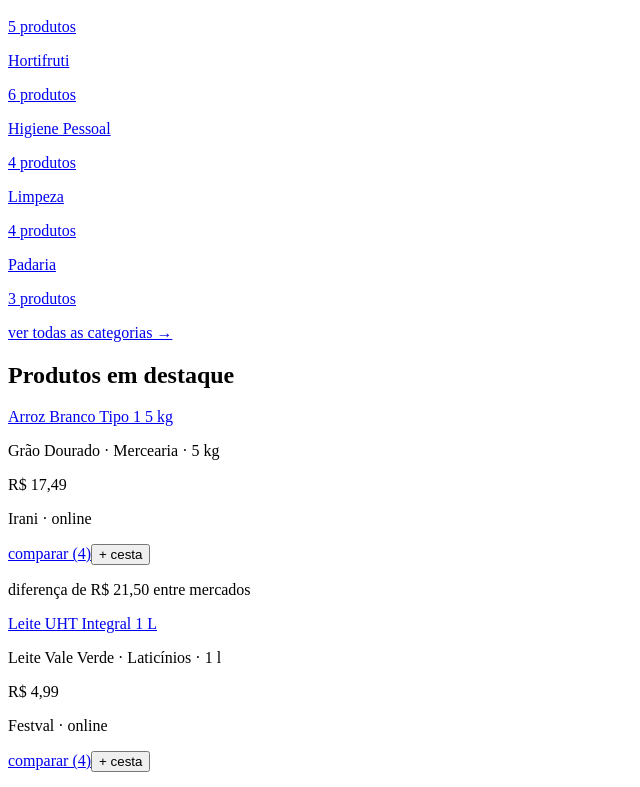
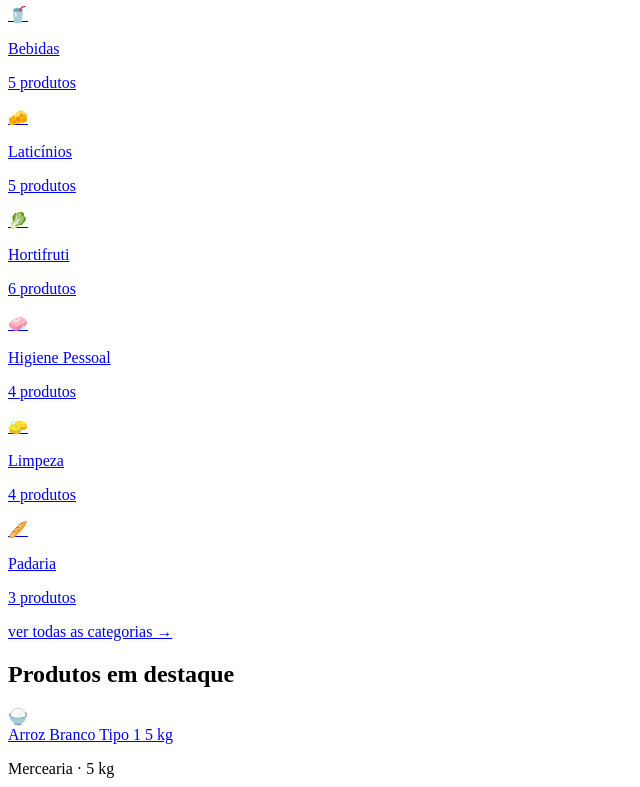
Before and after one commit to sergiomeyer23/Mercavel, a React (Vite) app: page / in a window 1280 px wide. Shown: the part 1865-2652 px from the top of the page, without its empty margins (0-640 px from the left). Built offline with nearby package versions, Linux system fonts and the light colour scheme; the HTML template or start-up script is replaced by a standard one.

Commit message:
visual: ícones de comida nos produtos e categorias, hero e cards mais vivos

```diff
--- /dev/null
+++ b/src/components/IconeComida.tsx
@@ -0,0 +1,17 @@
+// quadradinho colorido com o emoji do produto ou da categoria
+const tamanhos = {
+  sm: 'h-8 w-8 rounded-lg text-base',
+  md: 'h-11 w-11 rounded-xl text-2xl',
+  lg: 'h-16 w-16 rounded-2xl text-4xl',
+}
+
+export default function IconeComida({ emoji, tamanho = 'md' }: { emoji: string; tamanho?: keyof typeof tamanhos }) {
+  return (
+    <span
+      aria-hidden="true"
+      className={`inline-flex shrink-0 select-none items-center justify-center bg-gradient-to-br from-marca-50 to-marca-100 ring-1 ring-marca-200/70 ${tamanhos[tamanho]}`}
+    >
+      {emoji}
+    </span>
+  )
+}
--- a/src/components/Layout.tsx
+++ b/src/components/Layout.tsx
@@ -42,7 +42,7 @@
   const { qtdItens } = useCesta()
 
   return (
-    <div className="flex min-h-screen flex-col bg-gray-50">
+    <div className="flex min-h-screen flex-col bg-gray-50 bg-[radial-gradient(circle_at_1px_1px,theme(colors.marca.200/0.45)_1px,transparent_0)] [background-size:22px_22px]">
       <header className="sticky top-0 z-40 border-b border-gray-200 bg-white">
         <div className="mx-auto flex h-14 max-w-5xl items-center gap-3 px-4">
           <Link to="/" aria-label="página inicial">
--- a/src/components/ProductCard.tsx
+++ b/src/components/ProductCard.tsx
@@ -3,6 +3,8 @@
 import type { Product } from '../types'
 import { acharMarket, brl, nomeDoPreco, precosDoProduto } from '../utils'
 import AddToBasket from './AddToBasket'
+import IconeComida from './IconeComida'
+import { emojiDoProduto } from '../emoji'
 
 export default function ProductCard({ produto }: { produto: Product }) {
   const precos = precosDoProduto(produto.id)
@@ -11,13 +13,18 @@
   const categoria = categories.find((c) => c.id === produto.categoryId)
 
   return (
-    <div className="flex h-full flex-col rounded-xl border border-gray-200 bg-white p-4">
-      <Link to={`/produto/${produto.id}`} className="text-sm font-semibold text-gray-900 hover:text-marca-700">
-        {produto.name}
-      </Link>
-      <p className="mt-0.5 text-xs text-gray-400">
-        {produto.brand} · {categoria?.name} · {produto.unit}
-      </p>
+    <div className="flex h-full flex-col rounded-2xl border border-gray-200 bg-white p-4 shadow-sm transition hover:-translate-y-0.5 hover:border-marca-300 hover:shadow-md">
+      <div className="flex items-start gap-3">
+        <IconeComida emoji={emojiDoProduto(produto.id, produto.categoryId)} />
+        <div className="min-w-0">
+          <Link to={`/produto/${produto.id}`} className="text-sm font-semibold text-gray-900 hover:text-marca-700">
+            {produto.name}
+          </Link>
+          <p className="mt-0.5 text-xs text-gray-400">
+            {categoria?.name} · {produto.unit}
+          </p>
+        </div>
+      </div>
 
       <div className="mt-3 flex flex-1 items-end justify-between gap-2">
         <div>
--- /dev/null
+++ b/src/emoji.ts
@@ -0,0 +1,75 @@
+// ícone de comida de cada produto e de cada categoria (o catálogo é pequeno, então fica tudo aqui)
+const porProduto: Record<string, string> = {
+  'arroz-tipo1-5kg': '🍚',
+  'feijao-carioca-1kg': '🫘',
+  'cafe-torrado-500g': '☕',
+  'acucar-refinado-1kg': '🍬',
+  'farinha-trigo-1kg': '🌾',
+  'oleo-soja-900ml': '🫒',
+  'macarrao-espaguete-500g': '🍝',
+  'molho-tomate-340g': '🍅',
+  'milho-verde-lata': '🌽',
+  'atum-ralado-lata': '🐟',
+  'leite-uht-integral-1l': '🥛',
+  'queijo-mussarela-kg': '🧀',
+  'manteiga-200g': '🧈',
+  'requeijao-200g': '🥣',
+  'iogurte-natural-170g': '🥣',
+  'ovo-branco-dz': '🥚',
+  'coxao-mole-kg': '🥩',
+  'picanha-kg': '🥩',
+  'file-peito-frango-kg': '🍗',
+  'coxa-sobrecoxa-kg': '🍗',
+  'linguica-toscana-kg': '🌭',
+  'refrigerante-cola-2l': '🥤',
+  'refrigerante-guarana-2l': '🥤',
+  'suco-laranja-1l': '🍊',
+  'agua-mineral-15l': '💧',
+  'cerveja-pilsen-350ml': '🍺',
+  'banana-prata-kg': '🍌',
+  'tomate-italiano-kg': '🍅',
+  'batata-inglesa-kg': '🥔',
+  'cebola-nacional-kg': '🧅',
+  'alface-crespa-un': '🥬',
+  'pao-frances-kg': '🥖',
+  'pao-forma-500g': '🍞',
+  'bolo-forma-400g': '🍰',
+  'pizza-congelada-460g': '🍕',
+  'sorvete-creme-2l': '🍨',
+  'batata-palito-congelada-2kg': '🍟',
+  'detergente-neutro-500ml': '🧽',
+  'sabao-po-1kg': '🧺',
+  'amaciante-2l': '🧴',
+  'desinfetante-2l': '🧹',
+  'papel-higienico-12un': '🧻',
+  'sabonete-85g': '🧼',
+  'creme-dental-90g': '🪥',
+  'shampoo-350ml': '🧴',
+  'racao-cao-adulto-3kg': '🐶',
+  'racao-gato-1kg': '🐱',
+  'pilha-aa-4un': '🔋',
+  'vela-comum-cx': '🕯️',
+}
+
+const porCategoria: Record<string, string> = {
+  'cat-mercearia': '🛒',
+  'cat-carnes': '🥩',
+  'cat-bebidas': '🥤',
+  'cat-laticinios': '🧀',
+  'cat-hortifruti': '🥬',
+  'cat-higiene': '🧼',
+  'cat-limpeza': '🧽',
+  'cat-padaria': '🥖',
+  'cat-congelados': '🍦',
+  'cat-alimentos': '🍽️',
+  'cat-pet': '🐾',
+  'cat-outros': '🛍️',
+}
+
+export function emojiDoProduto(produtoId: string, categoriaId?: string) {
+  return porProduto[produtoId] ?? (categoriaId ? emojiDaCategoria(categoriaId) : '🛒')
+}
+
+export function emojiDaCategoria(categoriaId: string) {
+  return porCategoria[categoriaId] ?? '🛒'
+}
--- a/src/pages/Categoria.tsx
+++ b/src/pages/Categoria.tsx
@@ -3,6 +3,8 @@
 import { categories, markets, prices, products } from '../data'
 import Chip from '../components/Chip'
 import ProductCard from '../components/ProductCard'
+import IconeComida from '../components/IconeComida'
+import { emojiDaCategoria } from '../emoji'
 import NaoEncontrada from './NaoEncontrada'
 import type { Price, Product } from '../types'
 import { brl, mediaValores, precosDoProduto } from '../utils'
@@ -74,9 +76,12 @@
         <span className="text-gray-600">{categoria.name}</span>
       </p>
 
-      <div>
-        <h1 className="text-xl font-bold text-gray-900">Preços de {categoria.name.toLowerCase()} em Cascavel</h1>
-        <p className="mt-1 text-sm text-gray-500">{categoria.description}</p>
+      <div className="flex items-center gap-4">
+        <IconeComida emoji={emojiDaCategoria(categoria.id)} tamanho="lg" />
+        <div>
+          <h1 className="text-xl font-bold text-gray-900">Preços de {categoria.name.toLowerCase()} em Cascavel</h1>
+          <p className="mt-1 text-sm text-gray-500">{categoria.description}</p>
+        </div>
       </div>
 
       <div className="overflow-x-auto rounded-xl border border-gray-200 bg-white">
--- a/src/pages/Home.tsx
+++ b/src/pages/Home.tsx
@@ -4,6 +4,8 @@
 import { categories, markets, prices, products } from '../data'
 import MarketLogo from '../components/MarketLogo'
 import ProductCard from '../components/ProductCard'
+import IconeComida from '../components/IconeComida'
+import { emojiDaCategoria } from '../emoji'
 import { brl, caminhoDaBusca, mediaValores } from '../utils'
 
 const destaques = [
@@ -45,7 +47,17 @@
 
   return (
     <div className="space-y-8">
-      <section className="rounded-2xl bg-marca-700 px-6 py-10 text-white">
+      <section className="relative overflow-hidden rounded-3xl bg-gradient-to-br from-marca-700 via-marca-700 to-marca-600 px-6 py-10 text-white sm:px-10 sm:py-12">
+        <div aria-hidden="true" className="pointer-events-none absolute -right-4 top-2 hidden select-none text-6xl leading-none opacity-90 sm:block">
+          <span className="absolute -top-1 right-44 rotate-[-12deg] text-5xl">🍅</span>
+          <span className="absolute right-6 top-6 rotate-[10deg] text-7xl">🛒</span>
+          <span className="absolute right-52 top-28 rotate-[8deg] text-5xl">🥖</span>
+          <span className="absolute right-24 top-36 rotate-[-8deg] text-6xl">🧀</span>
+          <span className="absolute right-2 top-44 rotate-[14deg] text-5xl">🥕</span>
+          <span className="absolute right-64 top-48 rotate-[-10deg] text-4xl">🍊</span>
+        </div>
+        <div aria-hidden="true" className="pointer-events-none absolute -bottom-16 -left-10 h-48 w-48 rounded-full bg-marca-500/30 blur-2xl" />
+        <div className="relative">
         <p className="text-xs font-semibold uppercase tracking-wider text-marca-200">
           protótipo · preços coletados nos sites dos mercados · Cascavel/PR
         </p>
@@ -71,6 +83,7 @@
           {markets.length} mercados cadastrados · {mercadosComPrecos.length} com preços · {products.length} produtos ·{' '}
           {prices.length} preços coletados
         </p>
+        </div>
       </section>
 
       <p className="rounded-lg bg-amber-50 px-4 py-2 text-xs text-amber-700">
@@ -87,10 +100,13 @@
               <Link
                 key={cat.id}
                 to={`/categoria/${cat.slug}`}
-                className="rounded-xl border border-gray-200 bg-white p-4 hover:border-marca-400"
+                className="flex items-center gap-3 rounded-2xl border border-gray-200 bg-white p-4 shadow-sm transition hover:-translate-y-0.5 hover:border-marca-300 hover:shadow-md"
               >
-                <p className="text-sm font-semibold text-gray-800">{cat.name}</p>
-                <p className="text-xs text-gray-400">{qtd} produtos</p>
+                <IconeComida emoji={emojiDaCategoria(cat.id)} />
+                <div>
+                  <p className="text-sm font-semibold text-gray-800">{cat.name}</p>
+                  <p className="text-xs text-gray-400">{qtd} produtos</p>
+                </div>
               </Link>
             )
           })}
--- a/src/pages/Produto.tsx
+++ b/src/pages/Produto.tsx
@@ -4,6 +4,8 @@
 import Chip from '../components/Chip'
 import MarketLogo from '../components/MarketLogo'
 import AddToBasket from '../components/AddToBasket'
+import IconeComida from '../components/IconeComida'
+import { emojiDoProduto } from '../emoji'
 import NaoEncontrada from './NaoEncontrada'
 import type { PriceType } from '../types'
 import {
@@ -53,11 +55,14 @@
 
       <div className="rounded-xl border border-gray-200 bg-white p-5">
         <div className="flex flex-wrap items-start justify-between gap-3">
-          <div>
-            <h1 className="text-xl font-bold text-gray-900">{produto.name}</h1>
-            <p className="mt-1 text-sm text-gray-500">
-              marca: {produto.brand} · categoria: {categoria?.name} · embalagem: {produto.unit}
-            </p>
+          <div className="flex items-center gap-4">
+            <IconeComida emoji={emojiDoProduto(produto.id, produto.categoryId)} tamanho="lg" />
+            <div>
+              <h1 className="text-xl font-bold text-gray-900">{produto.name}</h1>
+              <p className="mt-1 text-sm text-gray-500">
+                categoria: {categoria?.name} · embalagem: {produto.unit}
+              </p>
+            </div>
           </div>
           <AddToBasket productId={produto.id} />
         </div>
```
Also changed, not shown: src/pages/Categorias.tsx (+9 -4 lines), src/pages/Cesta.tsx (+7 -0 lines).
